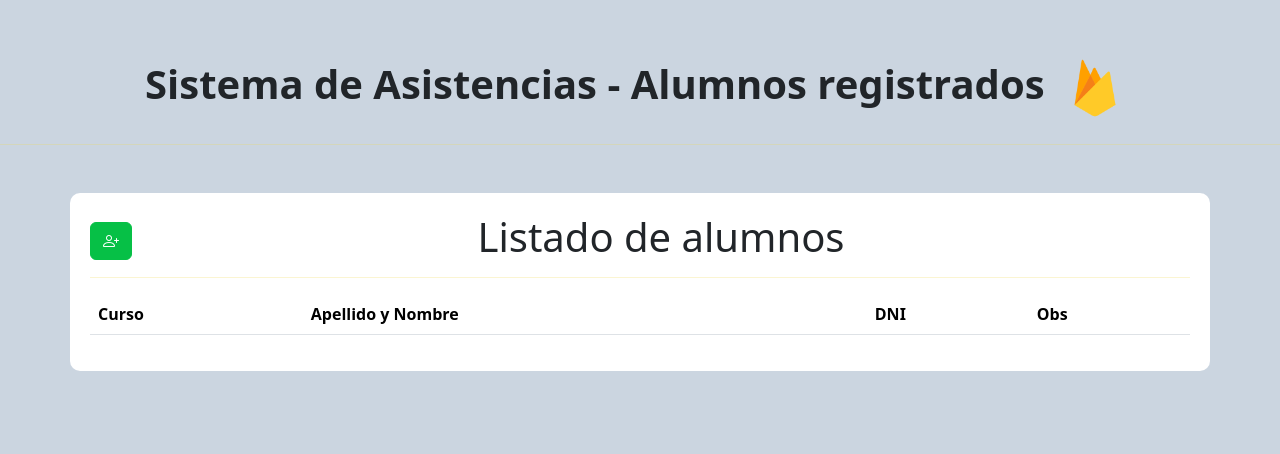
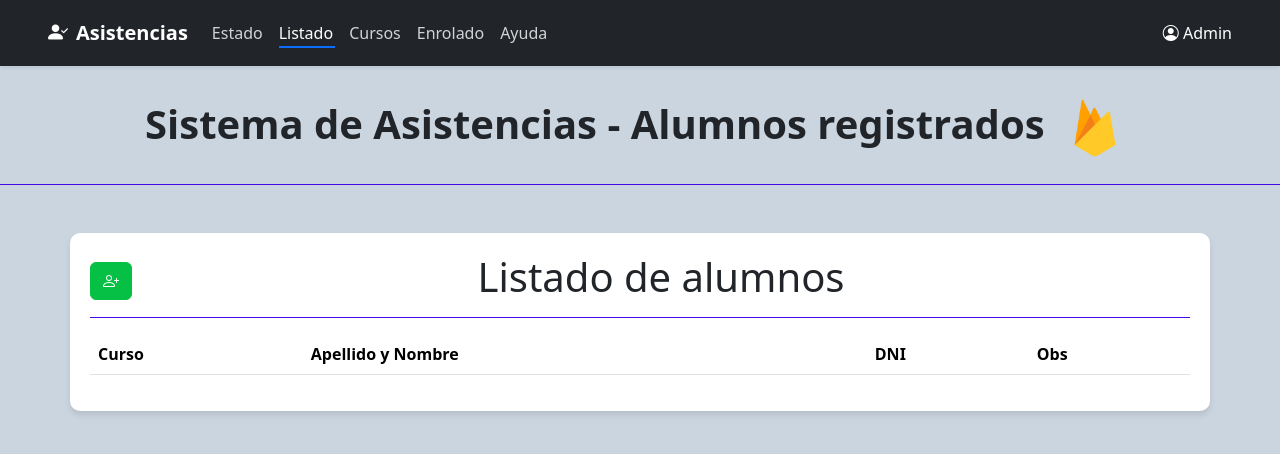
Before and after one commit to Laggerro/asistencia, a PHP site: page / in a window 1280 px wide. Shown: the top 454 px of the page. Run offline with PHP 8.4, Linux system fonts and the light colour scheme; lists and menus that the app fills with data are empty; some libraries are stand-ins or nearby versions.

Commit message:
Ordenar por dni listado grl

```diff
--- a/assets/css/home.css
+++ b/assets/css/home.css
@@ -1,36 +1,85 @@
 body {
   background-color: #cbd5e0 !important;
+   padding-top: 40px; /* Ajusta este valor según el alto de tu menú */
 }
+
+/* --- ESTILOS PARA EL NAVBAR --- */
+.navbar {
+  padding: 0.8rem 0;
+  margin-bottom: 20px; /* Separación del contenido */
+}
+
+/* Asegurar que los links se vean (Texto blanco/grisáceo) */
+.navbar-nav .nav-link {
+  color: rgba(255, 255, 255, 0.8) !important;
+  font-weight: 500;
+  position: relative;
+  transition: color 0.3s ease;
+}
+
+.navbar-nav .nav-link:hover,
+.navbar-nav .nav-link.active {
+  color: #fff !important;
+}
+
+/* Línea azul animada */
+.navbar-nav .nav-link::after {
+  content: '';
+  position: absolute;
+  width: 0;
+  height: 2px;
+  bottom: 5px;
+  left: 8px;
+  right: 8px;
+  background-color: #0d6efd;
+  transition: width 0.3s ease;
+}
+
+.navbar-nav .nav-link:hover::after,
+.navbar-nav .nav-link.active::after {
+  width: 80%;
+}
+
+/* --- TUS ESTILOS EXISTENTES --- */
 .container {
   background-color: #fff !important;
   padding: 20px;
   border-radius: 10px;
+  box-shadow: 0 4px 6px rgba(0,0,0,0.1); /* Agregado para más modernidad */
 }
+
 label {
   display: flex;
   justify-content: flex-start;
 }
+
 .btn_add {
   width: 100%;
   border: 1px solid #333 !important;
   background-color: #333 !important;
 }
+
 .btn_add:hover {
   opacity: 0.8;
 }
+
 .btn-success {
   border: 1px solid #06c046 !important;
   background-color: #06c046 !important;
 }
+
 hr {
-  height: 0.1px !important;
-  color: #f0db4f !important;
+  height: 1px !important; /* Ajustado de 0.1 a 1 para que sea visible */
+  color: #4409e9 !important;
   width: 100% !important;
-  background-color: red;
+  background-color: #4409e9 !important; /* Cambié red por el amarillo que usas */
+  opacity: 1;
 }
+
 .bi-arrow-right-circle {
   font-size: 30px;
 }
+
 .titulo_modal {
   width: 100%;
   display: flex;
@@ -40,9 +89,7 @@ hr {
   font-size: 20px;
   text-align: center;
 }
-thead tr th {
+
+thead tr th, tr td {
   text-align: start !important;
 }
-tr td {
-  text-align: start !important;
-}
--- a/assets/js/firebase.js
+++ b/assets/js/firebase.js
@@ -6,7 +6,9 @@ import {
     push,
     get,
     remove,
-    update
+    update,
+    query,
+    orderByChild
 } from "https://www.gstatic.com/firebasejs/10.13.0/firebase-database.js";
 
 // YOUR REAL CREDENTIALS (The ones you found in the console)
@@ -34,9 +36,6 @@ export const addalumno = (curso, nombre, dni, obs, huellaId) => {
     return push(ref(db, nodoPrincipal), { curso, nombre, dni, obs, huellaId: huellaId });
 };
 
-export const getalumnosCollection = () => {
-    return get(ref(db, nodoPrincipal));
-};
 
 export const getalumnoCollection = (id) => {
     return get(ref(db, `${nodoPrincipal}/${id}`));
@@ -56,3 +55,9 @@ export const getAsistenciasHoy = () => {
     const dbRef = ref(db, "asistencia"); // Nombre exacto de tu tabla
     return get(dbRef);
 };
+
+export const getalumnosCollection = () => {
+    const alumnosRef = ref(db, 'tbl_alumnos'); // O usa la variable 'nodoPrincipal' si la tienes definida
+    const consultaOrdenada = query(alumnosRef, orderByChild('dni'));
+    return get(consultaOrdenada);
+};
--- a/index.html
+++ b/index.html
@@ -19,6 +19,37 @@
   </head>
 
   <body>
+
+<!-- Menú Superior Moderno -->
+
+
+
+<!-- Cambia la línea del container dentro del nav -->
+<nav class="navbar navbar-expand-lg navbar-dark bg-dark shadow-sm fixed-top">
+  <div class="container-fluid px-5"> <!-- Usamos container-fluid para evitar el conflicto del bg-white -->
+    <a class="navbar-brand fw-bold" href="home.html">
+      <i class="bi bi-person-check-fill me-2"></i>Asistencias
+    </a>
+    <button class="navbar-toggler" type="button" data-bs-toggle="collapse" data-bs-target="#navbarNav">
+      <span class="navbar-toggler-icon"></span>
+    </button>
+    <div class="collapse navbar-collapse" id="navbarNav">
+      <ul class="navbar-nav me-auto mb-2 mb-lg-0">
+        <li class="nav-item"><a class="nav-link" href="estado.html">Estado</a></li>
+        <li class="nav-item"><a class="nav-link active" href="listado.html">Listado</a></li>
+        <li class="nav-item"><a class="nav-link" href="cursos.html">Cursos</a></li>
+        <li class="nav-item"><a class="nav-link" href="enrolado.html">Enrolado</a></li>
+        <li class="nav-item"><a class="nav-link" href="ayuda.html">Ayuda</a></li>
+      </ul>
+      <span class="navbar-text text-white"> <!-- Forzamos texto blanco aquí -->
+        <i class="bi bi-person-circle"></i> Admin
+      </span>
+    </div>
+  </div>
+</nav>
+
+
+
     <h1 class="text-center mt-5 mb-5 fw-bold">
       Sistema de Asistencias - Alumnos registrados
       <img src="assets/imgs/firebase.png" alt="firebase" style="width: 80px" />
```
Also changed, not shown: 16 other files.
